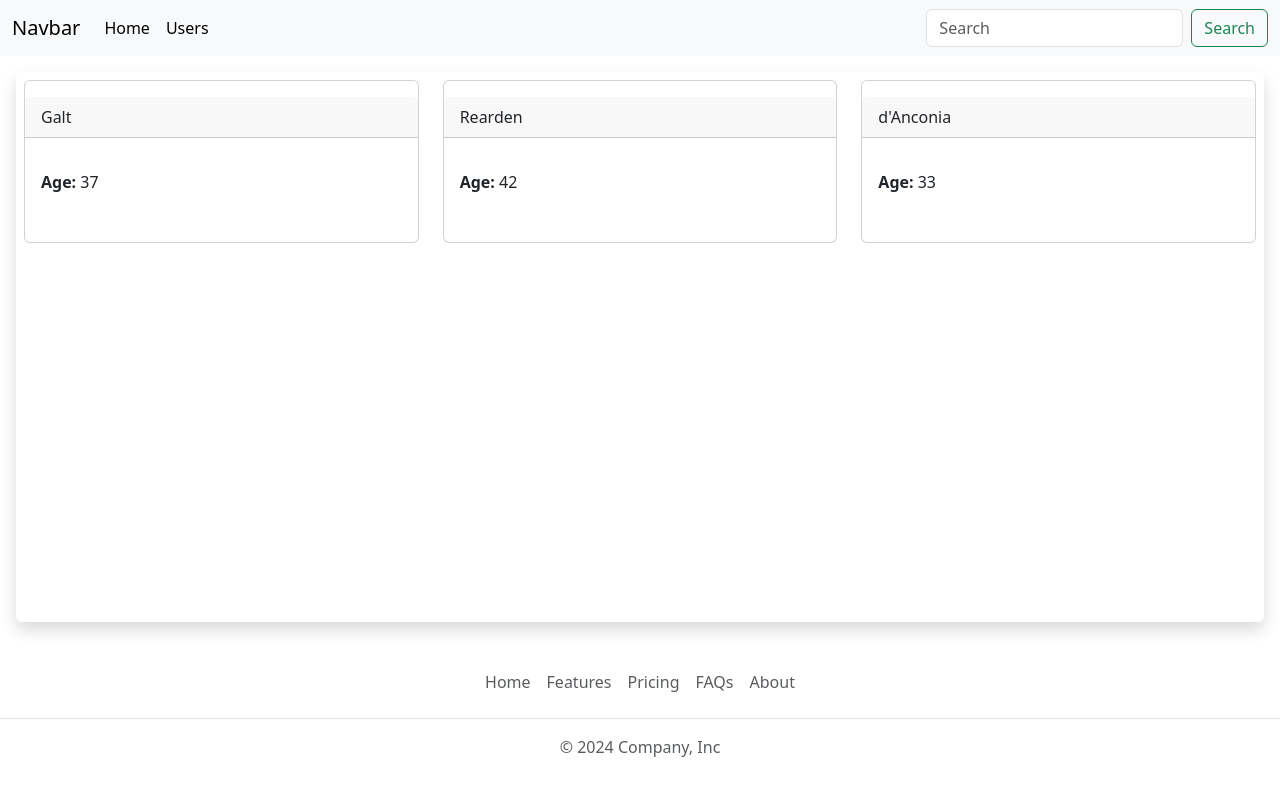
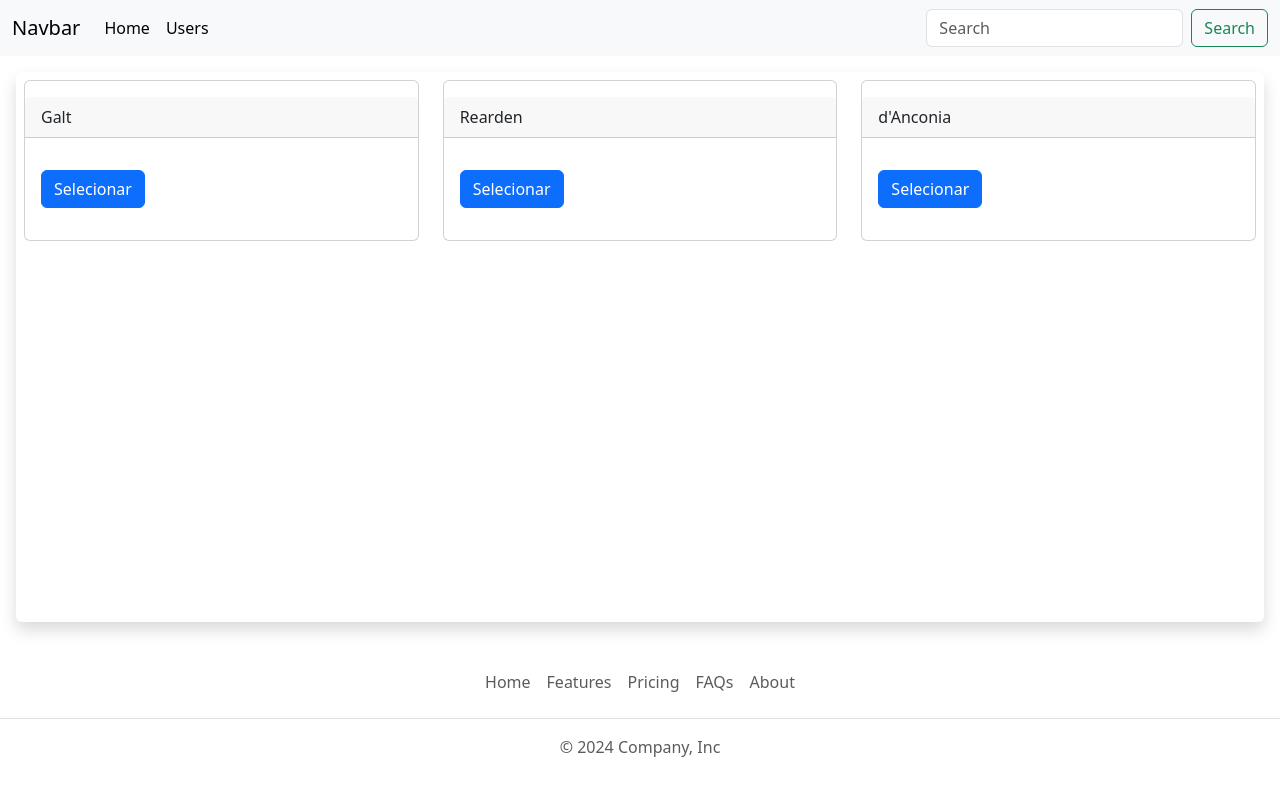
Before and after one commit to Phyllipesa/second-step-angular-basic, an Angular app: page /users/list in a window 1280 px wide. Shown: the top 796 px of the page. Built offline with nearby package versions, Linux system fonts and the light colour scheme.

Commit message:
Utilizandoo Output

```diff
--- a/src/app/_components/user-card/user-card.component.html
+++ b/src/app/_components/user-card/user-card.component.html
@@ -1,6 +1,7 @@
 <div class="card">
     <dir class="card-header">{{ user.name }}</dir>
     <dir class="card-body">
-        <p><b>Age: </b>{{ user.age }}</p>
+        <!-- <p><b>Age: </b>{{ user.age }}</p> -->
+         <button (click)="returnData()" class="btn btn-primary">Selecionar</button>
     </dir>
 </div>
--- a/src/app/_components/user-card/user-card.component.ts
+++ b/src/app/_components/user-card/user-card.component.ts
@@ -1,4 +1,4 @@
-import { Component, Input } from '@angular/core';
+import { Component, EventEmitter, Input, Output } from '@angular/core';
 import { User } from '../../_models/user';
 
 @Component({
@@ -11,4 +11,10 @@ export class UserCardComponent {
     name: '',
     age: 0
   };
+
+  @Output() userInfoEmitter = new EventEmitter<User>();
+
+  returnData() {
+    this.userInfoEmitter.emit(this.user);
+  }
 }
--- a/src/app/pages/users/users.component.html
+++ b/src/app/pages/users/users.component.html
@@ -1,6 +1,13 @@
 <div class="row">
     <app-user-card
+        (userInfoEmitter)="infoUserSelected($event)"
         *ngFor="let user of users"
         [user]="user"
-        class="col-md"></app-user-card>
+        class="col-md"
+    ></app-user-card>
 </div>
+<div *ngIf="userSelected" class="mt-3 border col-md p-3">
+    <h2>User selected</h2>
+    <p>Name: {{userSelected.name}}</p>
+    <p>Age: {{userSelected.age}}</p>
+</div>
--- a/src/app/pages/users/users.component.ts
+++ b/src/app/pages/users/users.component.ts
@@ -7,8 +7,8 @@ import { User } from '../../_models/user';
   styleUrl: './users.component.css'
 })
 export class UsersComponent {
-
   // users: string[] = ['Galt', 'Rearden', "d'Anconia"];
+  userSelected: User | undefined;
   users: User[] = [
     {
       name: 'Galt',
@@ -23,4 +23,8 @@ export class UsersComponent {
       age: 33,
     }
   ];
+
+  infoUserSelected(user: User) {
+    this.userSelected = user;
+  }
 }
```
